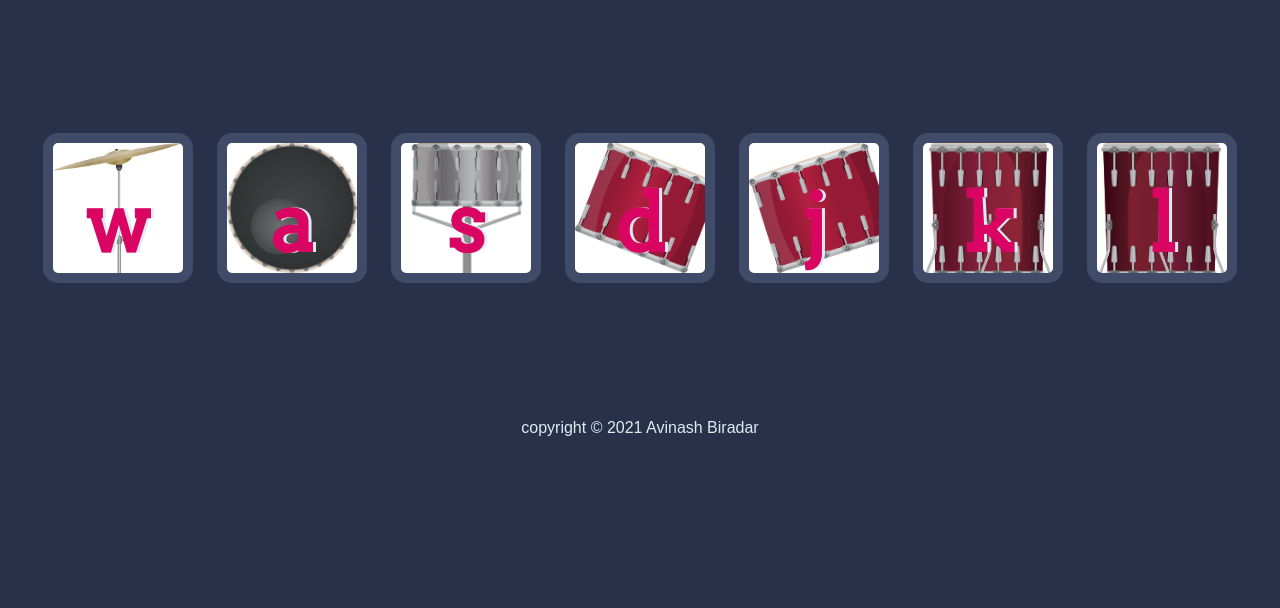
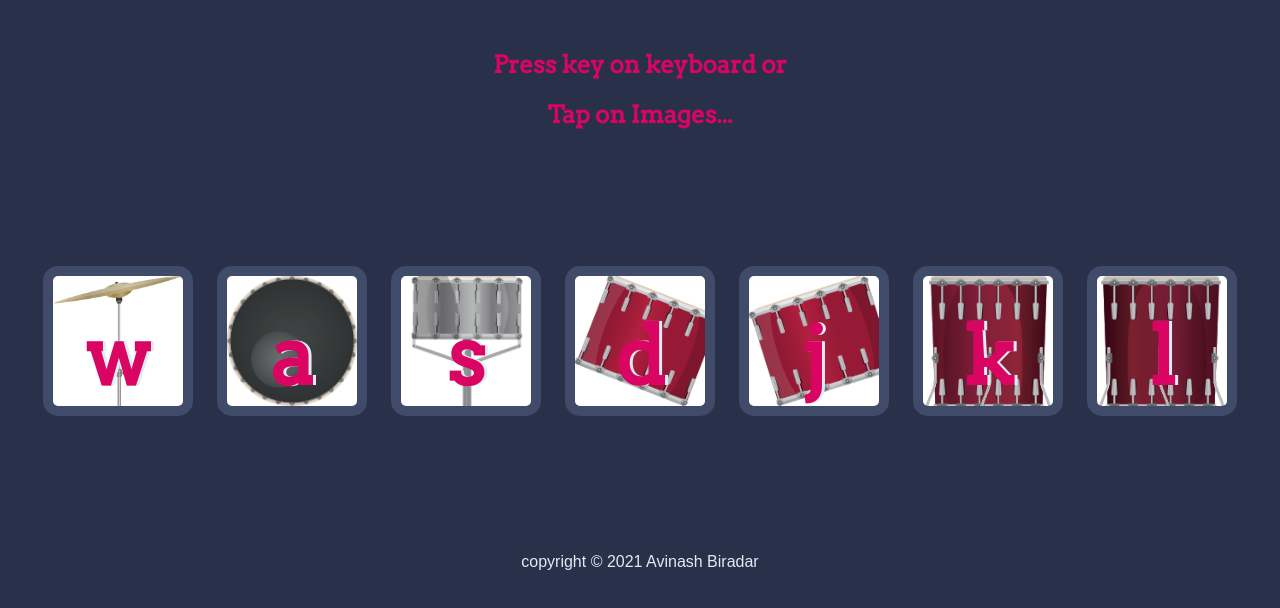
Before and after one commit to avibiradar100/Drum_kit_website, a plain HTML site: page index.html in a window 1280 px wide. Shown: the part 156-764 px from the top of the page. Drawn offline with Linux system fonts and the light colour scheme.

Commit message:
Update index.html

```diff
--- a/index.html
+++ b/index.html
@@ -12,6 +12,8 @@
 <body>
 
   <h1 id="title">Drum 🥁 Kit</h1>
+  <h2 id="pc">Press key on keyboard  or</h2>
+  <h2 id="mobile">Tap on Images...</h2>
   <div class="set">
     <button class="w drum">w</button>
     <button class="a drum">a</button>
```
